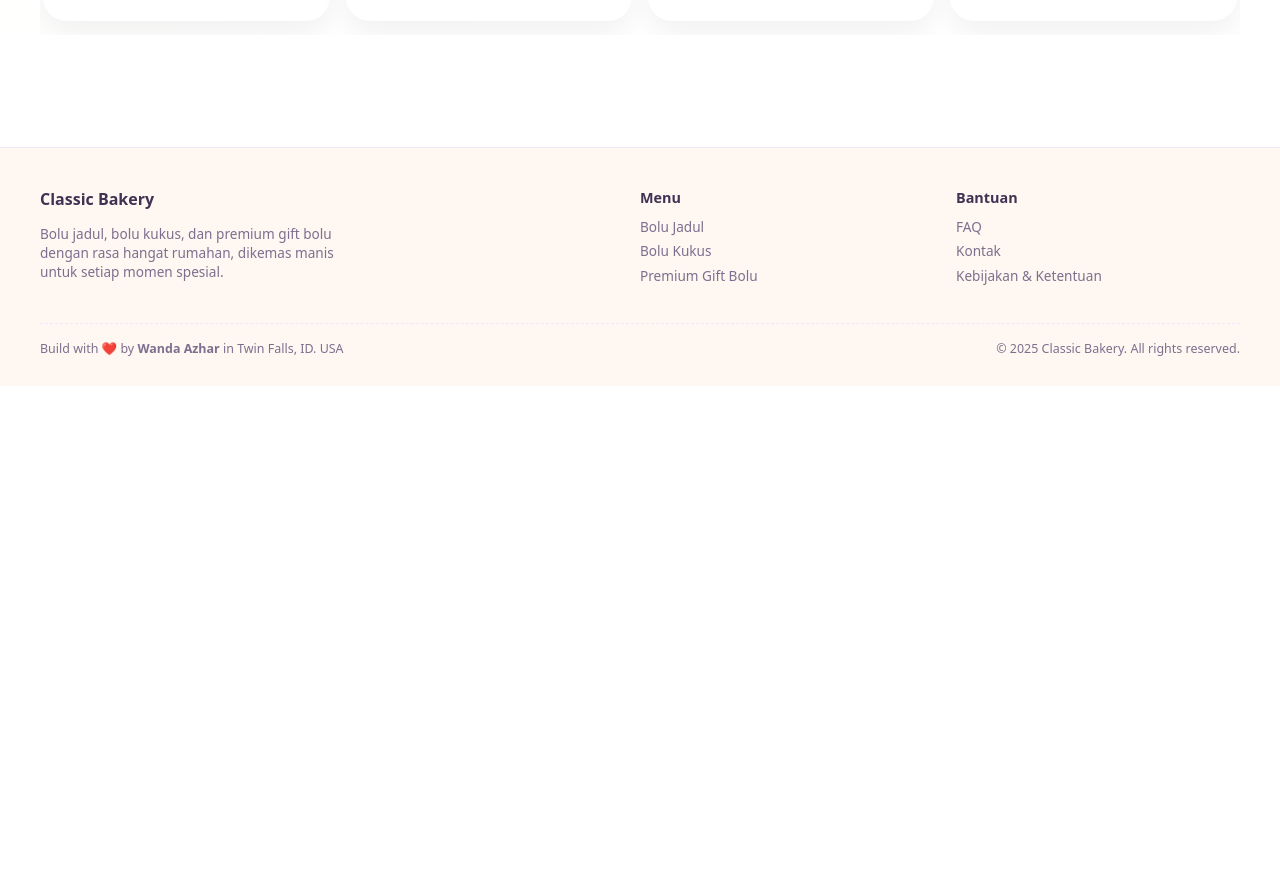
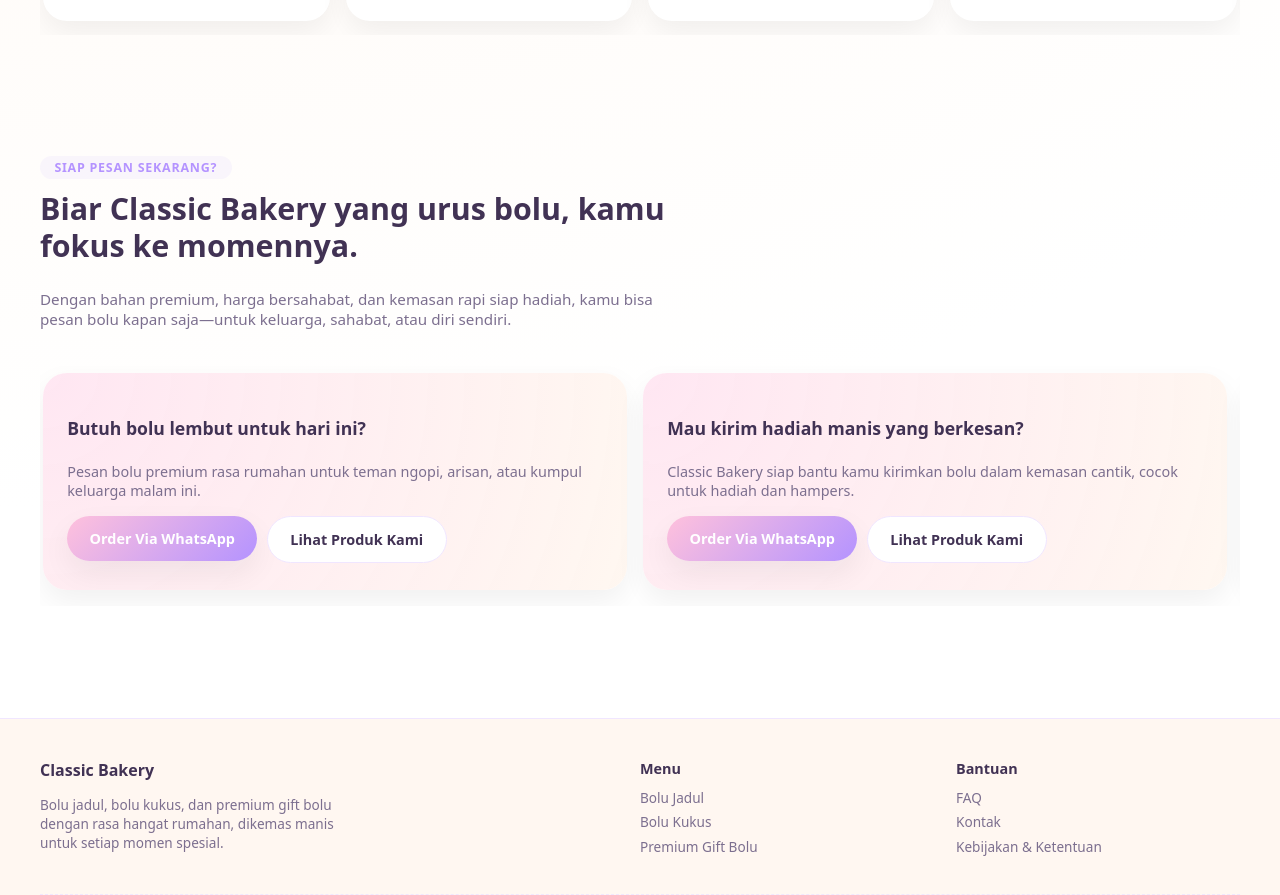
Before and after one commit to wandaazhar007/frontend-classic-bakery, a Next.js app: page / in a window 1280 px wide. Shown: the part 2267-3162 px from the top of the page. Before the commit the page ends 2653 px from the top, so only its background shows below. Built offline with nearby package versions, Linux system fonts and the light colour scheme.

Commit message:
wanda: adding cta home section

```diff
--- /dev/null
+++ b/app/components/ctaHome/CtaHomeSection.module.scss
@@ -0,0 +1,204 @@
+@use "../../styles/variables" as *;
+
+.section {
+  padding: 3rem 1.5rem 3.5rem;
+
+  @media (min-width: $bp-md) {
+    padding: 3.5rem 1.5rem 4rem;
+  }
+}
+
+.inner {
+  max-width: $max-width;
+  margin: 0 auto;
+}
+
+.header {
+  max-width: 640px;
+  margin-bottom: 1.9rem;
+
+  @media (min-width: $bp-md) {
+    margin-bottom: 2.3rem;
+  }
+}
+
+.badge {
+  display: inline-flex;
+  align-items: center;
+  gap: 0.35rem;
+  padding: 0.2rem 0.9rem;
+  border-radius: $radius-pill;
+  background: rgba($color-purple, 0.08);
+  color: $color-purple;
+  font-size: 0.78rem;
+  font-weight: 600;
+  text-transform: uppercase;
+  letter-spacing: 0.06em;
+}
+
+.heading {
+  margin-top: 0.75rem;
+  font-size: 1.6rem;
+  line-height: 1.2;
+
+  @media (min-width: $bp-md) {
+    font-size: 1.9rem;
+  }
+}
+
+.tagline {
+  margin-top: 0.7rem;
+  font-size: 0.92rem;
+  color: $color-text-muted;
+
+  @media (min-width: $bp-md) {
+    font-size: 0.95rem;
+  }
+}
+
+/* Slider with slidable CTA cards */
+
+.slider {
+  position: relative;
+  display: flex;
+  gap: 1rem;
+  overflow-x: auto;
+  padding: 0.4rem 0.2rem 1rem;
+  scroll-snap-type: x mandatory;
+  scroll-behavior: smooth;
+  -webkit-overflow-scrolling: touch;
+  scroll-padding-inline: 0.75rem;
+}
+
+.slider::-webkit-scrollbar {
+  height: 6px;
+}
+
+.slider::-webkit-scrollbar-track {
+  background: rgba($color-border-soft, 0.4);
+  border-radius: 999px;
+}
+
+.slider::-webkit-scrollbar-thumb {
+  background: rgba($color-purple, 0.4);
+  border-radius: 999px;
+}
+
+/* Swipe hint arrows */
+
+.slider::before,
+.slider::after {
+  content: "‹";
+  position: absolute;
+  bottom: 6px;
+  width: 22px;
+  height: 22px;
+  border-radius: 999px;
+  background: rgba($color-white, 0.95);
+  color: $color-purple;
+  display: flex;
+  align-items: center;
+  justify-content: center;
+  font-size: 0.9rem;
+  box-shadow: $shadow-soft;
+  pointer-events: none;
+}
+
+.slider::after {
+  content: "›";
+  right: 10px;
+}
+
+.slider::before {
+  left: 10px;
+}
+
+@media (min-width: $bp-md) {
+
+  .slider::before,
+  .slider::after {
+    display: none;
+  }
+}
+
+/* CTA cards */
+
+.card {
+  scroll-snap-align: start;
+  background: radial-gradient(circle at top left,
+      rgba($color-pink-soft, 0.9),
+      rgba($color-cream, 0.97));
+  border-radius: $radius-lg;
+  box-shadow: $shadow-soft;
+  padding: 1.4rem 1.3rem 1.5rem;
+  display: flex;
+  flex-direction: column;
+  justify-content: space-between;
+
+  @media (min-width: $bp-md) {
+    padding: 1.6rem 1.5rem 1.7rem;
+  }
+}
+
+/* Desktop: show ~2 cards, rest slidable */
+@media (min-width: $bp-md) {
+  .card {
+    flex: 0 0 calc(50% - 0.8rem);
+    max-width: none;
+  }
+}
+
+/* Mobile: 1 card per view, slidable */
+@media (max-width: $bp-md) {
+  .card {
+    flex: 0 0 calc(100% - 2.6rem);
+    max-width: 380px;
+    margin-inline: 0.6rem;
+  }
+}
+
+.cardTitle {
+  font-size: 1.1rem;
+  font-weight: 700;
+  margin-bottom: 0.5rem;
+}
+
+.cardText {
+  font-size: 0.9rem;
+  color: $color-text-muted;
+  margin-bottom: 1rem;
+}
+
+/* Buttons */
+
+.actions {
+  display: flex;
+  flex-wrap: wrap;
+  gap: 0.6rem;
+}
+
+.linkButton {
+  text-decoration: none;
+}
+
+.primaryBtn,
+.secondaryBtn {
+  border-radius: $radius-pill;
+  padding: 0.8rem 1.4rem;
+  font-size: 0.9rem;
+  font-weight: 600;
+  border: none;
+  cursor: pointer;
+}
+
+.primaryBtn {
+  background: linear-gradient(135deg, $color-pink, $color-purple);
+  color: $color-white;
+  box-shadow: $shadow-soft;
+}
+
+.secondaryBtn {
+  background: rgba($color-white, 0.96);
+  border: 1px solid $color-border-soft;
+  color: $color-text-main;
+}
--- /dev/null
+++ b/app/components/ctaHome/CtaHomeSection.tsx
@@ -0,0 +1,70 @@
+import Link from "next/link";
+import styles from "./CtaHomeSection.module.scss";
+
+const CTA_CARDS = [
+  {
+    title: "Butuh bolu lembut untuk hari ini?",
+    text: "Pesan bolu premium rasa rumahan untuk teman ngopi, arisan, atau kumpul keluarga malam ini.",
+  },
+  {
+    title: "Mau kirim hadiah manis yang berkesan?",
+    text: "Classic Bakery siap bantu kamu kirimkan bolu dalam kemasan cantik, cocok untuk hadiah dan hampers.",
+  },
+  {
+    title: "Rencanakan momen spesial tanpa ribet.",
+    text: "Dari ulang tahun sampai acara kantor, kamu bisa pesan bolu dalam jumlah kecil atau besar dengan mudah.",
+  },
+];
+
+const WA_LINK =
+  "https://wa.me/16464671926?text=Hai%21%20Classic%20Bakery%2C%20Saya%20mau%20pesan%20bolu%20sekarang%20bisa%3F";
+
+export default function CtaHomeSection() {
+  return (
+    <section className={styles.section}>
+      <div className={styles.inner}>
+        <div className={styles.header}>
+          <span className={styles.badge}>Siap pesan sekarang?</span>
+          <h2 className={styles.heading}>
+            Biar Classic Bakery yang urus bolu, kamu fokus ke momennya.
+          </h2>
+          <p className={styles.tagline}>
+            Dengan bahan premium, harga bersahabat, dan kemasan rapi siap
+            hadiah, kamu bisa pesan bolu kapan saja—untuk keluarga, sahabat,
+            atau diri sendiri.
+          </p>
+        </div>
+
+        <div className={styles.slider} aria-label="Call to action cards">
+          {CTA_CARDS.map((card) => (
+            <article key={card.title} className={styles.card}>
+              <h3 className={styles.cardTitle}>{card.title}</h3>
+              <p className={styles.cardText}>{card.text}</p>
+
+              <div className={styles.actions}>
+                {/* Button 1: Order via WhatsApp */}
+                <a
+                  href={WA_LINK}
+                  target="_blank"
+                  rel="noopener noreferrer"
+                  className={styles.linkButton}
+                >
+                  <button type="button" className={styles.primaryBtn}>
+                    Order Via WhatsApp
+                  </button>
+                </a>
+
+                {/* Button 2: Lihat Produk Kami */}
+                <Link href="/products" className={styles.linkButton}>
+                  <button type="button" className={styles.secondaryBtn}>
+                    Lihat Produk Kami
+                  </button>
+                </Link>
+              </div>
+            </article>
+          ))}
+        </div>
+      </div>
+    </section>
+  );
+}
--- a/app/page.tsx
+++ b/app/page.tsx
@@ -1,3 +1,4 @@
+import CtaHomeSection from "./components/ctaHome/CtaHomeSection";
 import FeaturedProductsPreview from "./components/featuredProducts/FeaturedProductsPreview";
 import HeroSection from "./components/heroSection/HeroSection";
 import ReviewsSection from "./components/reviews/ReviewsSection";
@@ -10,6 +11,7 @@ export default function Home() {
       <FeaturedProductsPreview />
       <WhyChooseUsSection />
       <ReviewsSection />
+      <CtaHomeSection />
     </>
   );
 }
```
